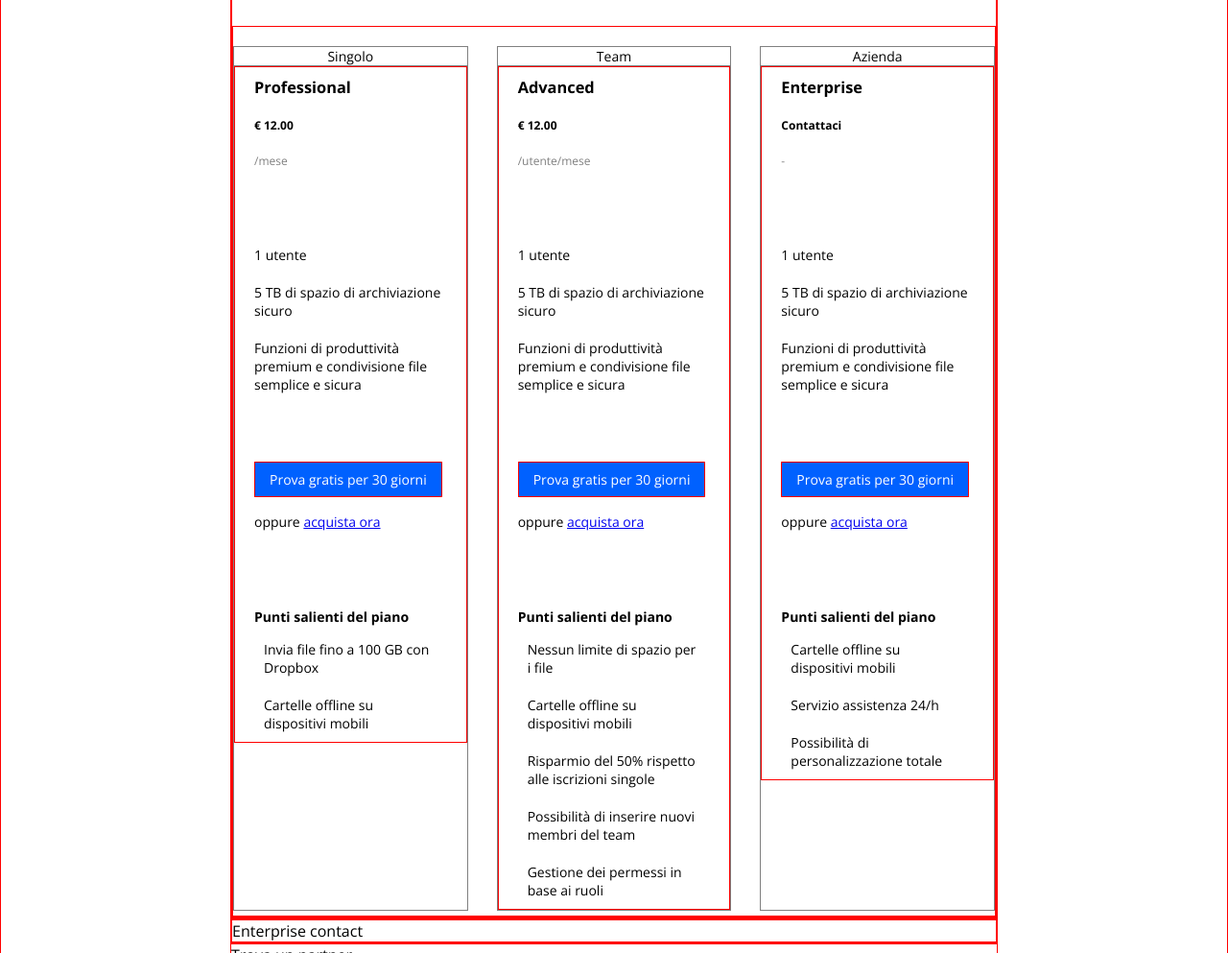
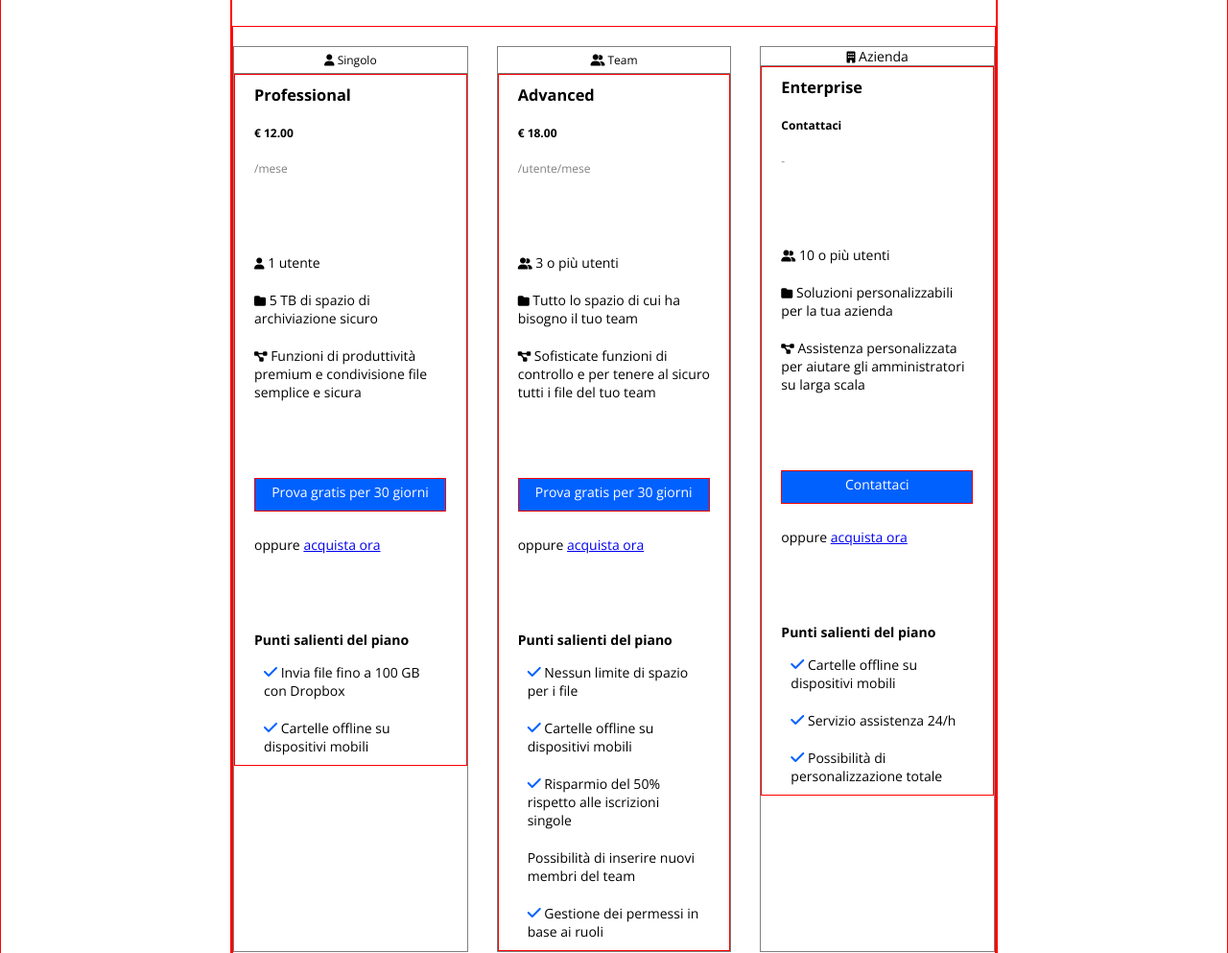
Before and after one commit to Melrizzuto/htmlcss-dropbox, a plain HTML site: page index.html in a window 1280 px wide. Shown: the part 880-1873 px from the top of the page at 96% size. Drawn offline with nearby package versions, Linux system fonts and the light colour scheme.

Commit message:
completed card category plans html css

```diff
--- a/css/style.css
+++ b/css/style.css
@@ -92,7 +92,7 @@ h2{
 .border-bottom{
     border-bottom: 1px solid grey;
 }
-/* margin utilities */
+/* margin e padding utilities */
 
 .m-bottom-80{
     margin-bottom: 80px;
@@ -103,21 +103,27 @@ h2{
     margin-top: 80px;
 }
 
+.p-20{
+    padding: 0 20px;
+}
 /* button utilities */
 
 .button {
     background-color: var(--color-blue);
     color: var(--color-white);
-    padding: 8px 10px;
+    padding: 6px 12px;
     text-decoration: none;
 }
 
 .button-large {
+    text-align: center;
+    line-height: 2;
+    display: block;
     font-size: 14px;
-    width: 50px;
     background-color: var(--color-blue);
     color: var(--color-white);
-    padding: 8px 15px;
+    width: 200px;
+    height: 35px;
     text-decoration: none;
 }
 
@@ -254,15 +260,21 @@ input{
     font-size: 14px;
 }
 
+.fa-check{
+   color: var(--color-blue);
+   font-size: 16px;
+   font-weight: bold;
+}
 
 
+.category{
+    padding: 5px;
+    font-size: 12px;
+}
 .plan span{
     display: inline-block;
 }
 
-.p-20{
-    padding: 0 20px;
-}
 
 /* footer */
 footer {
--- a/index.html
+++ b/index.html
@@ -88,23 +88,37 @@
                 <div class=" plan debug d-flex spacebetween">
                     <div id="professional" class="border">
                         <div>
-                            <div class="border-bottom text-center">Singolo</div>
+                            <div class=" category border-bottom text-center">
+                                <i class="fa-solid fa-user small-text"></i>
+                                Singolo
+                            </div>
                         </div>
                         <div class=" p-20 debug">
                             <h3>Professional</h3>
                             <p class="small-text"><strong>€ 12.00</strong></p>
                             <p class="small-text grey-text">/mese</p>
-                            <p class="m-top-80">1 utente</p>
-                            <p> 5 TB di spazio di archiviazione sicuro</p>
-                            <p class="m-bottom-80">Funzioni di produttività premium e condivisione file semplice e
-                                sicura</p>
+                            <p class="m-top-80">
+                                <i class="fa-solid fa-user small-text"></i>
+                                1 utente
+                            </p>
+                            <p>
+                                <i class="fa-solid fa-folder small-text"></i>
+                                5 TB di spazio di archiviazione sicuro
+                            </p>
+                            <p class="m-bottom-80">
+                                <i class="fa-solid fa-diagram-project small-text"></i>
+                                Funzioni di produttività premium e condivisione file semplice e
+                                sicura
+                            </p>
                             <a class="button-large debug" href="#">Prova gratis per 30 giorni</a>
                             <span>oppure </span> <a href="#">acquista ora</a>
 
                             <h4>Punti salienti del piano</h4>
                             <ul>
-                                    <li> Invia file fino a 100 GB con Dropbox</li>
+                                <li> <i class="fa-sharp fa-solid fa-check"></i>
+                                    Invia file fino a 100 GB con Dropbox</li>
                                 <li>
+                                    <i class="fa-sharp fa-solid fa-check"></i>
                                     Cartelle offline su dispositivi mobili
                                 </li>
                             </ul>
@@ -114,27 +128,48 @@
 
                     <div id="advanced" class="border">
                         <div>
-                            <div class="border-bottom text-center">Team</div>
+                            <div class="category border-bottom text-center">
+                                <i class="fa-solid fa-user-group small-text "></i>
+                                Team
+                            </div>
                         </div>
                         <div class=" p-20 debug">
                             <h3>Advanced</h3>
-                            <p class="small-text"><strong>€ 12.00</strong></p>
-                            <p class="small-text grey-text">/utente/mese</p>
-                            <p class="m-top-80">1 utente</p>
-                            <p> 5 TB di spazio di archiviazione sicuro</p>
-                            <p class="m-bottom-80">Funzioni di produttività premium e condivisione file semplice e
-                                sicura</p>
+                            <p class="small-text">
+                                <strong>€ 18.00</strong>
+                            </p>
+                            <p class="small-text grey-text">
+                                /utente/mese
+                            </p>
+                            <p class="m-top-80">
+                                <i class="fa-solid fa-user-group small-text "></i>
+                                3 o più utenti
+                            </p>
+                            <p>
+                                <i class="fa-solid fa-folder small-text"></i>
+                                Tutto lo spazio di cui ha bisogno il tuo team
+                            </p>
+                            <p class="m-bottom-80">
+                                <i class="fa-solid fa-diagram-project small-text"></i>
+                                Sofisticate funzioni di controllo e per tenere al sicuro tutti i file del tuo team
+                            </p>
                             <a class="button-large debug" href="#">Prova gratis per 30 giorni</a>
                             <span>oppure </span> <a href="#">acquista ora</a>
                             <h4>Punti salienti del piano</h4>
                             <ul>
-                                    <li> Nessun limite di spazio per i file</li>
                                 <li>
+                                    <i class="fa-sharp fa-solid fa-check"></i>
+                                    Nessun limite di spazio per i file</li>
+                                <li>
+                                    <i class="fa-sharp fa-solid fa-check"></i>
                                     Cartelle offline su dispositivi mobili
                                 </li>
-                                    <li> Risparmio del 50% rispetto alle iscrizioni singole</li>
+                                <li>
+                                    <i class="fa-sharp fa-solid fa-check"></i> Risparmio del 50% rispetto alle
+                                    iscrizioni singole</li>
                                 <li> Possibilità di inserire nuovi membri del team</li>
                                 <li>
+                                    <i class="fa-sharp fa-solid fa-check"></i>
                                     Gestione dei permessi in base ai ruoli
                                 </li>
 
@@ -145,27 +180,48 @@
                     </div>
                     <div id="enterprise" class="border">
                         <div>
-                            <div class="border-bottom text-center">Azienda</div>
+                            <div class="border-bottom text-center">
+                                <i class="fa-solid fa-building small-text "></i>
+                                Azienda
+                            </div>
                         </div>
                         <div class=" p-20 debug">
                             <h3>Enterprise</h3>
-                            <p class="small-text"><strong>Contattaci</strong></p>
-                            <p class="small-text grey-text">-</span>
-                            <p class="m-top-80">1 utente</p>
-                            <p> 5 TB di spazio di archiviazione sicuro</p>
-                            <p class="m-bottom-80">Funzioni di produttività premium e condivisione file semplice e
-                                sicura</p>
-                            <a class="button-large debug" href="#">Prova gratis per 30 giorni</a>
+                            <p class="small-text">
+                                <strong>Contattaci</strong>
+                            </p>
+                            <p class="small-text grey-text">
+                                -
+                            </p>
+                            <p class="m-top-80">
+                                <i class="fa-solid fa-user-group small-text "></i>
+                                10 o più utenti
+                            </p>
+                            <p>
+                                <i class="fa-solid fa-folder small-text"></i>
+                                Soluzioni personalizzabili per la tua azienda
+                            </p>
+                            <p class="m-bottom-80">
+                                <i class="fa-solid fa-diagram-project small-text"></i>
+                                Assistenza personalizzata per aiutare gli amministratori su larga scala
+                            </p>
+
+                            <a class="button-large debug" href="#">Contattaci</a>
+
                             <span>oppure </span> <a href="#">acquista ora</a>
+
                             <h4>Punti salienti del piano</h4>
                             <ul>
                                 <li>
+                                    <i class="fa-sharp fa-solid fa-check"></i>
                                     Cartelle offline su dispositivi mobili
                                 </li>
                                 <li>
+                                    <i class="fa-sharp fa-solid fa-check"></i>
                                     Servizio assistenza 24/h
                                 </li>
                                 <li>
+                                    <i class="fa-solid fa-check"></i>
                                     Possibilità di personalizzazione totale
                                 </li>
 
```
Lines whose indentation alone changed are shown as unchanged.
